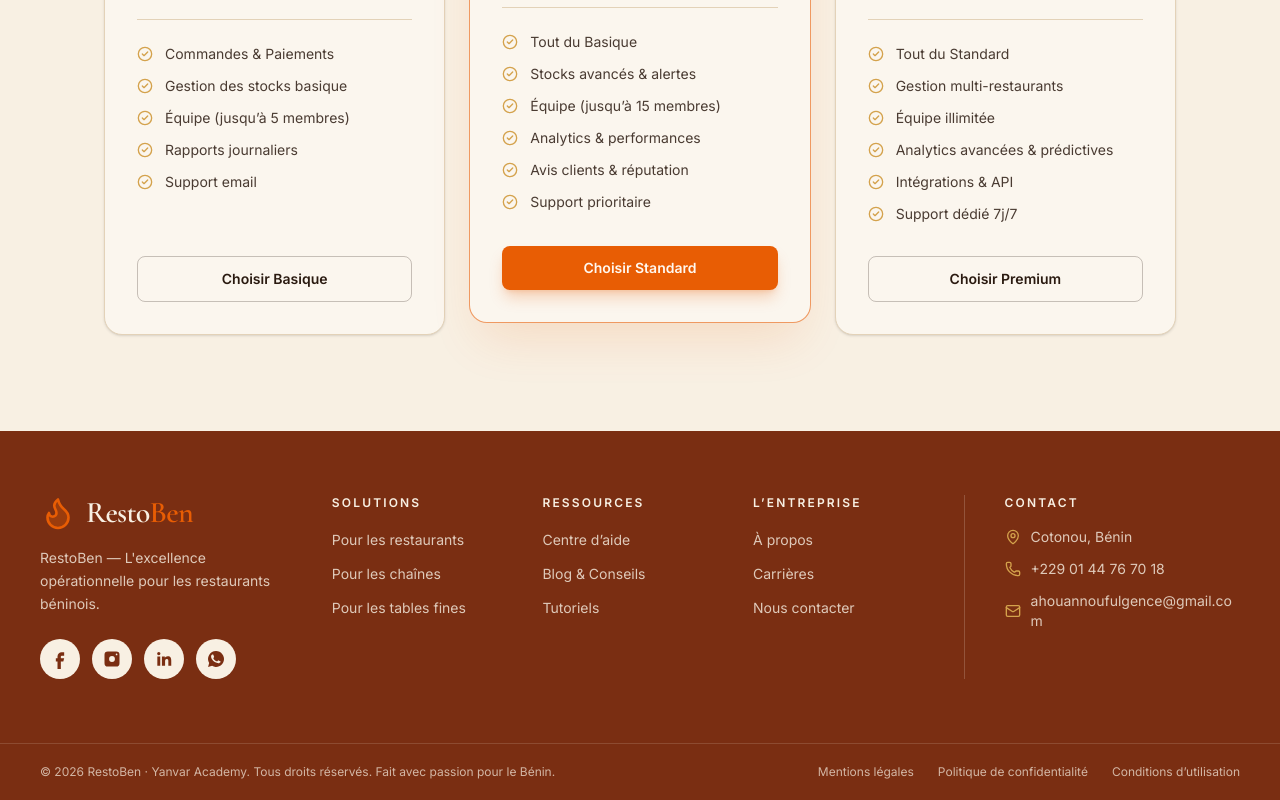
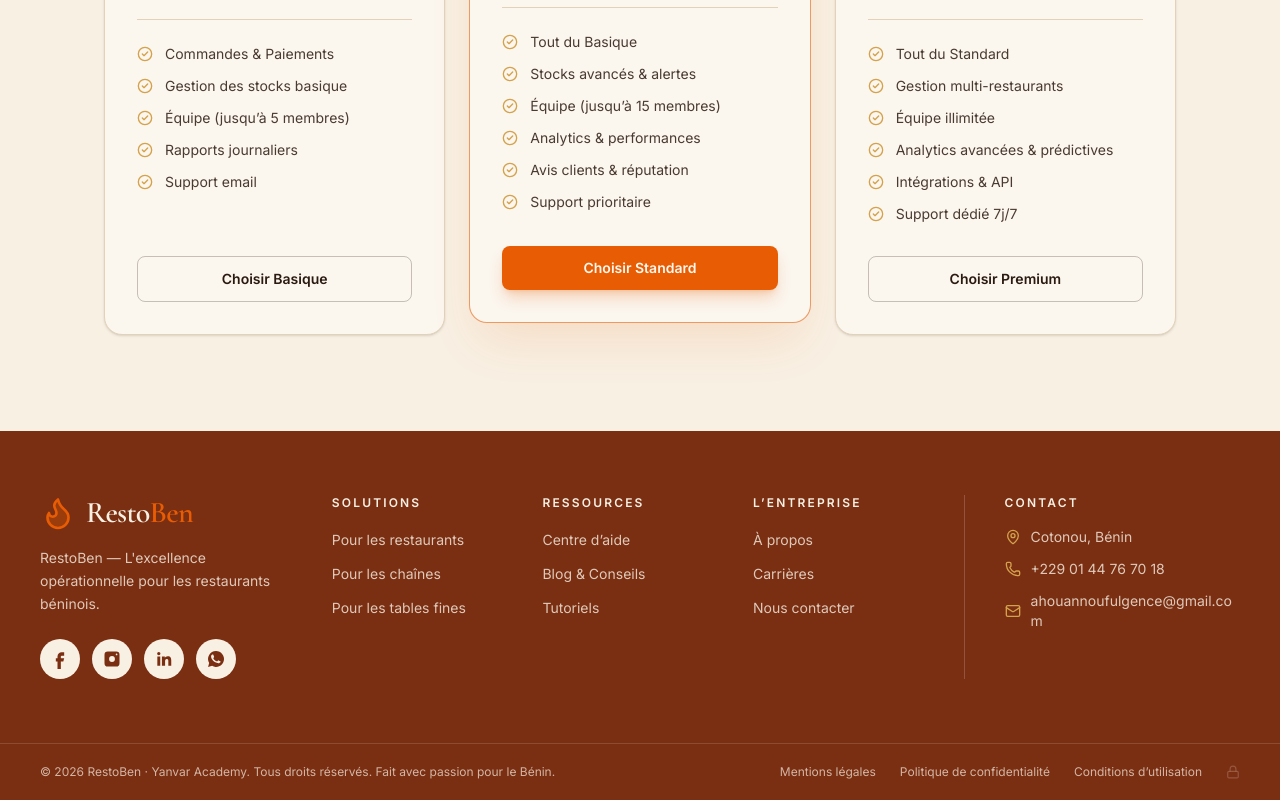
Before and after one commit to ahouannoufulgence-dot/restobenin, a Next.js app: page / in a window 1280 px wide. Shown: the part 1414-2214 px from the top of the page. Built offline with nearby package versions, Linux system fonts and the light colour scheme.

Commit message:
Pied de page : icône discrète vers la connexion Super Admin

```diff
--- a/components/restoben/site-footer.tsx
+++ b/components/restoben/site-footer.tsx
@@ -1,4 +1,4 @@
-import { Mail, MapPin, Phone } from 'lucide-react'
+import { Lock, Mail, MapPin, Phone } from 'lucide-react'
 import { Logo } from './logo'
 
 const columns = [
@@ -93,6 +93,15 @@ export function SiteFooter() {
             <a href="/mentions-legales" className="hover:text-gold">Mentions légales</a>
             <a href="/politique-de-confidentialite" className="hover:text-gold">Politique de confidentialité</a>
             <a href="/conditions-utilisation" className="hover:text-gold">Conditions d’utilisation</a>
+            {/* Accès discret à l'espace Super Admin (non référencé). */}
+            <a
+              href="/superadmin/connexion"
+              rel="nofollow"
+              className="inline-flex items-center opacity-30 transition-opacity hover:opacity-100 focus-visible:opacity-100 focus-visible:outline-none focus-visible:ring-2 focus-visible:ring-gold/60"
+            >
+              <Lock className="size-3.5" aria-hidden="true" />
+              <span className="sr-only">Administration</span>
+            </a>
           </div>
         </div>
       </div>
```
